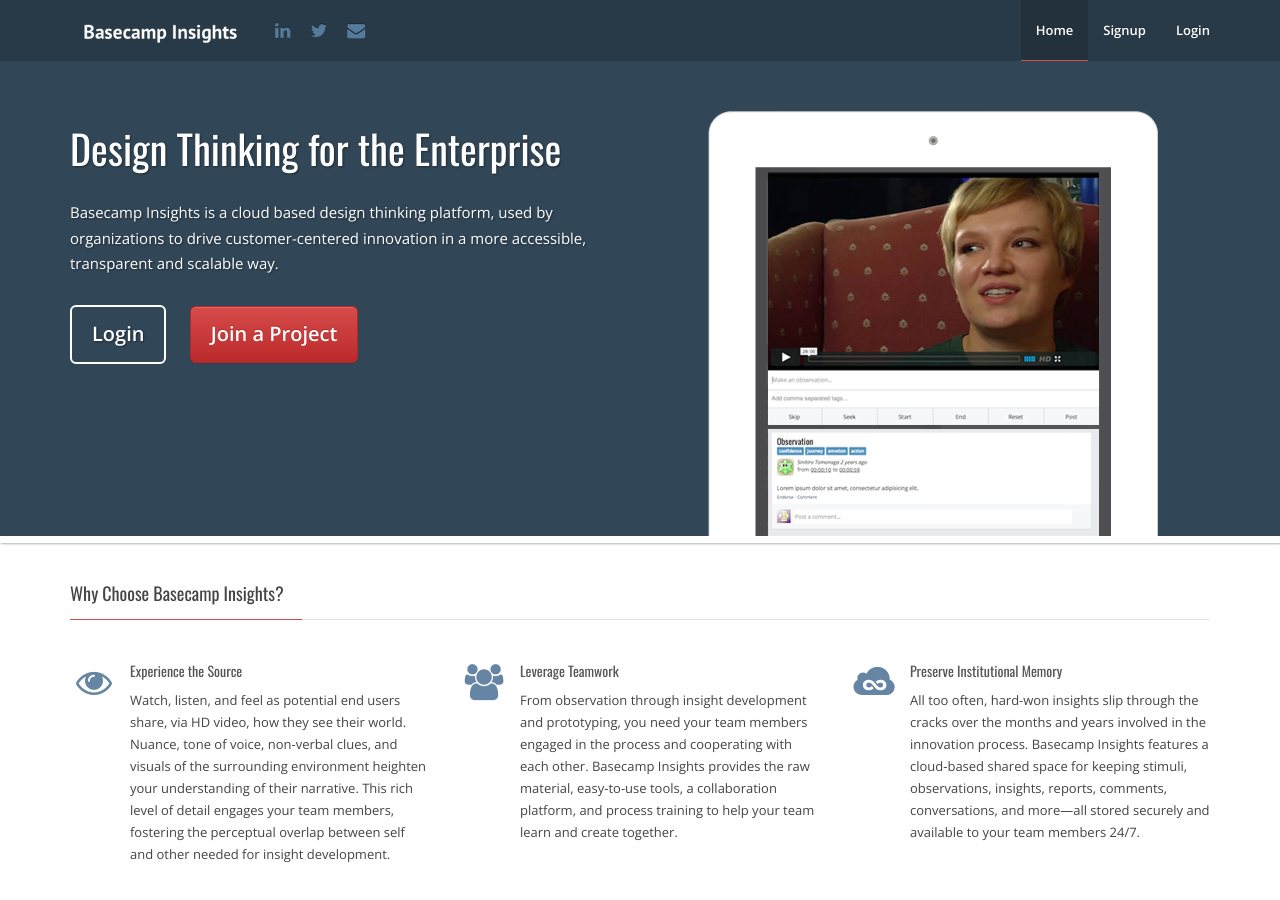
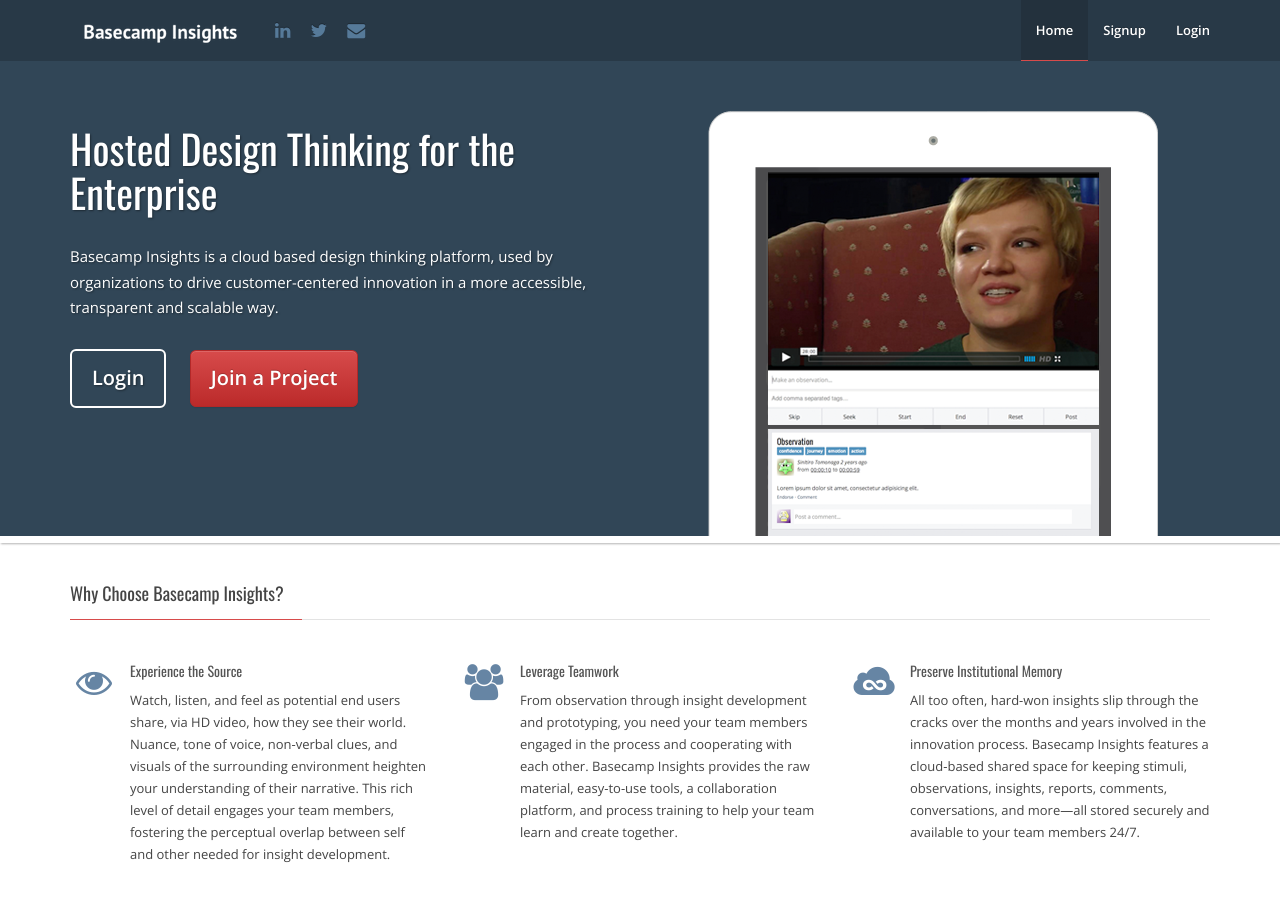
Before and after one commit to basecampinsights/basecampinsights.github.io, a Jekyll site: the page built from index.html, in a window 1280 px wide and 900 px high. Built offline with Jekyll 4.4.1, drawn with Linux system fonts in a browser that asks for light colours; nearby versions of some CDN libraries; Markdown is read by kramdown in place of the engine named in the settings.

Commit message:
language change

```diff
--- a/index.html
+++ b/index.html
@@ -15,7 +15,7 @@ layout: default
 		  <div class="row">
 
 			<div class="col-md-6 masthead-text animated fadeInUpBig">
-			  <h1 class="masthead-title">Design Thinking for the Enterprise</h1>
+			  <h1 class="masthead-title">Hosted Design Thinking for the Enterprise</h1>
 
 			  <p class="masthead-" style="font-size:15px;">
 			  Basecamp Insights is a cloud based design thinking platform, used by organizations to drive customer-centered innovation in a more accessible, transparent and scalable way.
```
